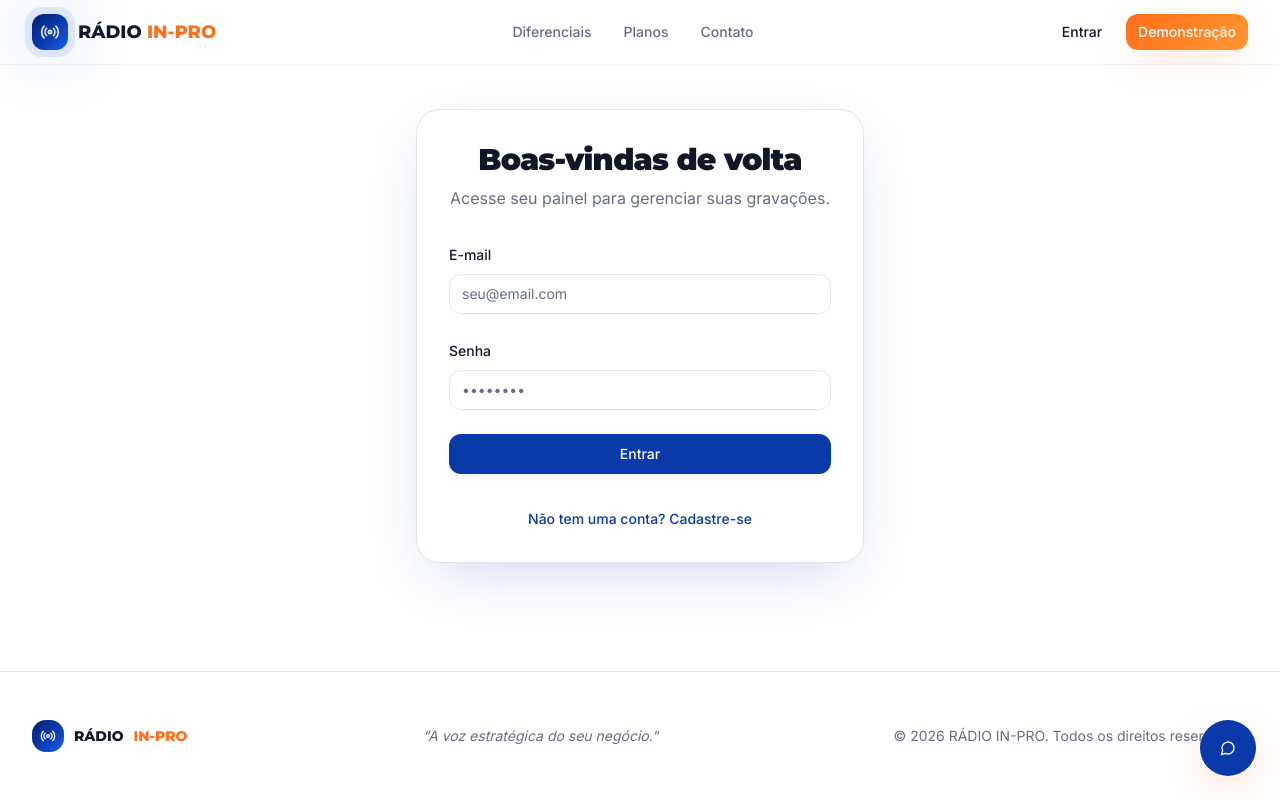
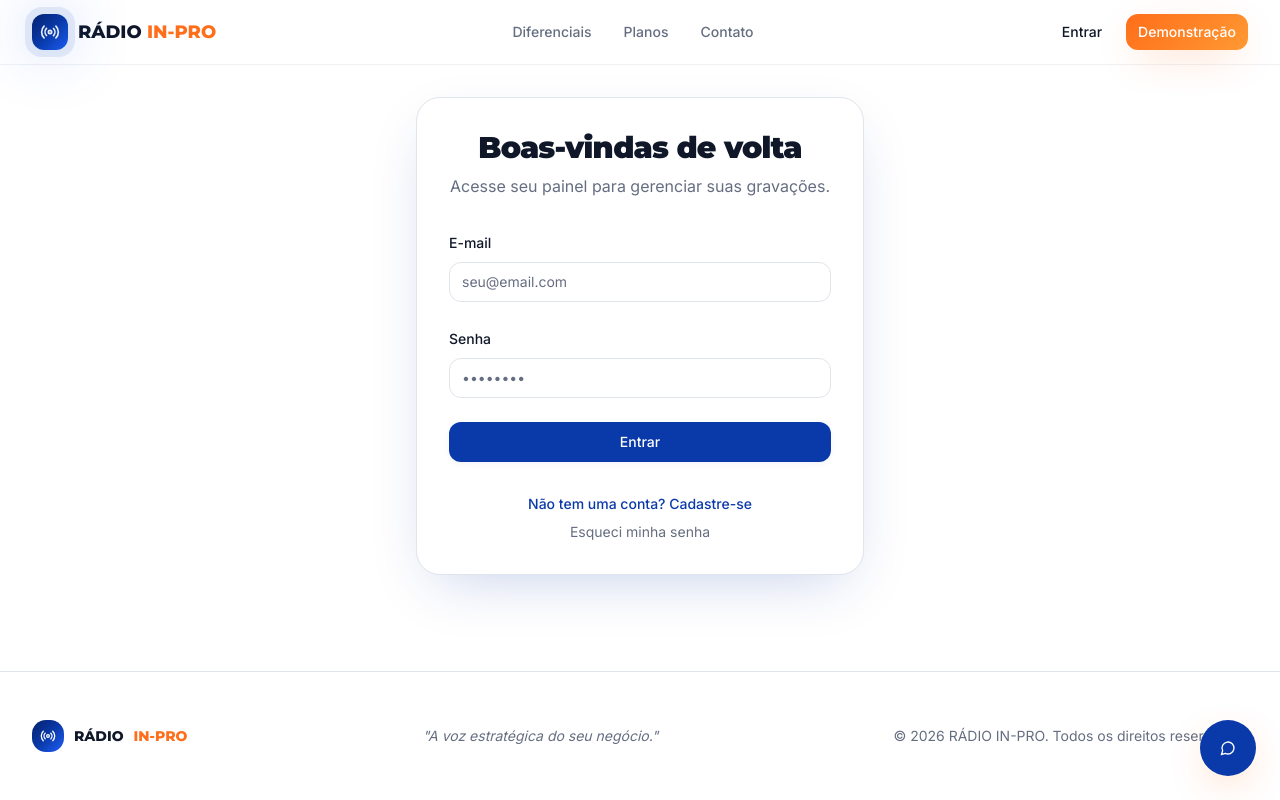
Before and after one commit to proimagedesign/radio-in-pro-your-business-voice, a React (Vite) app: page /auth in a window 1280 px wide. Built offline with nearby package versions, Linux system fonts and the light colour scheme; the HTML template or start-up script is replaced by a standard one.

Commit message:
Changes
Co-authored-by: proimagedesign <170843824+proimagedesign@users.noreply.github.com>

```diff
--- a/src/pages/Auth.tsx
+++ b/src/pages/Auth.tsx
@@ -93,15 +93,34 @@ const Auth = () => {
             </Button>
           </form>
 
-          <div className="text-center">
+          <div className="text-center space-y-2">
             <button
               onClick={() => setIsSignUp(!isSignUp)}
-              className="text-sm text-primary hover:underline font-medium"
+              className="text-sm text-primary hover:underline font-medium block w-full"
             >
               {isSignUp
                 ? "Já tem uma conta? Entre agora"
                 : "Não tem uma conta? Cadastre-se"}
             </button>
+            {!isSignUp && (
+              <button
+                type="button"
+                onClick={async () => {
+                  if (!email) {
+                    toast({ variant: "destructive", title: "Informe seu e-mail", description: "Digite seu e-mail no campo acima primeiro." });
+                    return;
+                  }
+                  const { error } = await supabase.auth.resetPasswordForEmail(email, {
+                    redirectTo: `${window.location.origin}/reset-password`,
+                  });
+                  if (error) toast({ variant: "destructive", title: "Erro", description: error.message });
+                  else toast({ title: "E-mail enviado!", description: "Verifique sua caixa de entrada para redefinir sua senha." });
+                }}
+                className="text-sm text-muted-foreground hover:text-foreground hover:underline block w-full"
+              >
+                Esqueci minha senha
+              </button>
+            )}
           </div>
         </div>
       </main>
```
